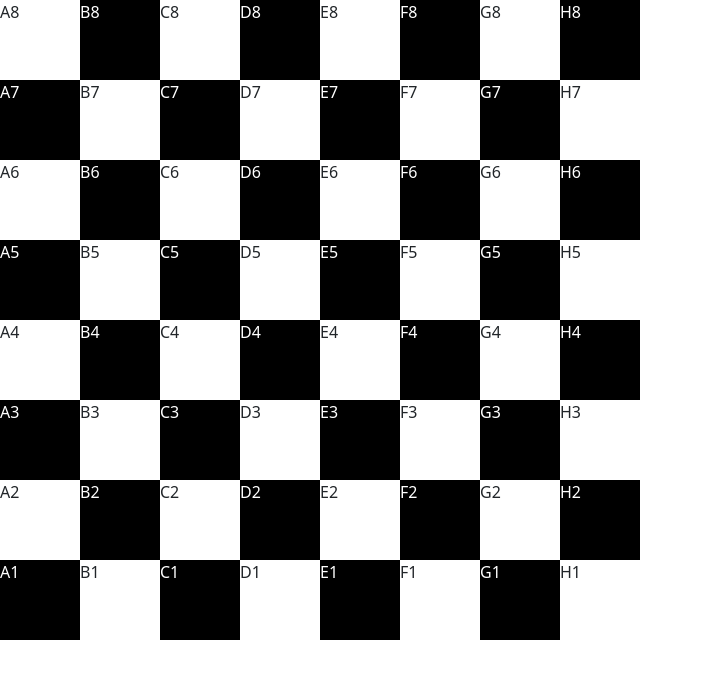
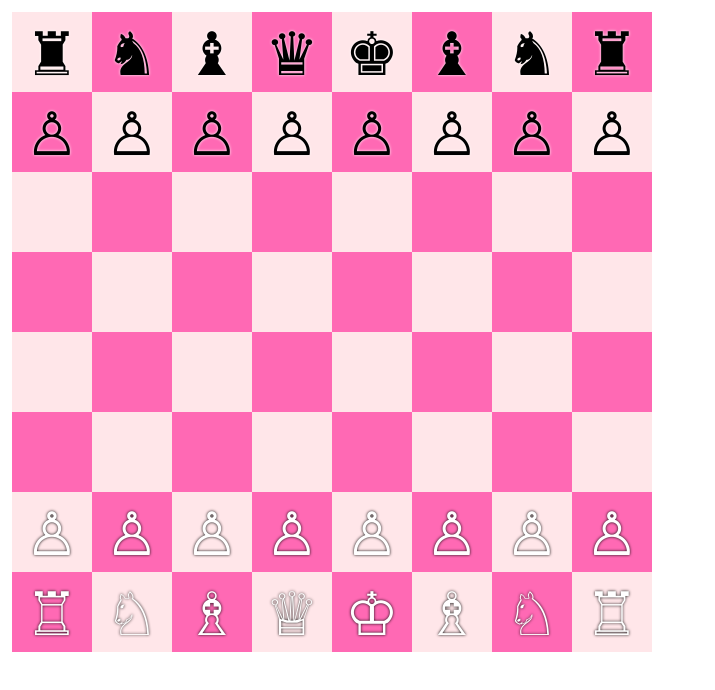
Before and after one commit to christina-hammer/chess, a React (Create React App) app in the folder chess/: page / in a window 1280 px wide. Shown: the top 690 px of the page, without its empty margins (0-715 px from the left). Built offline with nearby package versions, Linux system fonts and the light colour scheme.

Commit message:
progress

```diff
--- a/chess/src/Board/Board.js
+++ b/chess/src/Board/Board.js
@@ -1,10 +1,29 @@
 import Square, {colors} from "./Square/Square.js";
 import { columnToLetter, rowToNumber } from "./SquareNameMap.js";
 import { useState } from 'react';
+import { InitialPiecePositionMap } from "./InitialPiecePositionMap.js";
 
 export default function Board() {
 
     const [squares, setSquares] = useState(getNewBoard());
+
+    const selectSquare = (position, piece) => {
+        const newSquares = squares.map((row) =>
+            row.map((square) => {
+                if (square.position === position) {
+                    return {...square, selected: !square.selected};
+                }
+                else if (isPossibleCapture(square, position, piece)) {
+                    return {...square, possibleCapture: true};
+                }
+                else if (isPossibleMove(square, position, piece)) {
+                    return {...square, possibleMove: true};
+                }
+                return {...square, selected: false};
+            })
+        );
+        setSquares(newSquares);
+    }
 
     return (
         <div>
@@ -13,8 +32,12 @@ export default function Board() {
                     {row.map((square) => (
                         <Square
                             color = {square.color}
-                            name = {square.name}
-                            piece = {square.piece} />
+                            position = {square.position}
+                            selected = {square.selected}
+                            piece = {square.piece}
+                            possibleMove = {square.possibleMove}
+                            possibleCapture = {square.possibleCapture}
+                            selectSquare={selectSquare}/>
                     ))}
                 </div>
             ))}
@@ -38,13 +61,16 @@ export default function Board() {
     function getNewSquare(row, column) {
 
         let color = getSquareColor(row, column);
-        let name = getSquareName(row, column);
+        let name = getSquarePosition(row, column);
 
         return {
             id: row*10 + column,
-            name: name,
+            position: name,
             color: color,
-            piece: null
+            selected: false,
+            possibleMove: false,
+            possibleCapture: false,
+            piece: InitialPiecePositionMap[name] || null
         };
     }
 
@@ -57,8 +83,16 @@ export default function Board() {
         }
     }
 
-    function getSquareName(row, column) {
+    function getSquarePosition(row, column) {
         return columnToLetter[column] + rowToNumber[row]
     }
 
+    function isPossibleCapture(checkSquare, selectedPosition, selectedPiece) {
+        return false;
+    }
+
+    function isPossibleMove(checkSquare, selectedPosition, selectedPiece) {
+        return false;
+    }
+
 }
--- /dev/null
+++ b/chess/src/Board/InitialPiecePositionMap.js
@@ -0,0 +1,133 @@
+import { PieceType } from "./Pieces/PieceType.js";
+import { PieceColor } from "./Pieces/Piece.js";
+
+export const InitialPiecePositionMap = {
+    a1: {
+        type: PieceType.ROOK,
+        color: PieceColor.WHITE
+    },
+    b1: {
+        type: PieceType.KNIGHT,
+        color: PieceColor.WHITE
+    },
+    c1: {
+        type: PieceType.BISHOP,
+        color: PieceColor.WHITE
+    },
+    d1: {
+        type: PieceType.QUEEN,
+        color: PieceColor.WHITE
+    },
+    e1: {
+        type: PieceType.KING,
+        color: PieceColor.WHITE
+    },
+    f1: {
+        type: PieceType.BISHOP,
+        color: PieceColor.WHITE
+    },
+    g1: {
+        type: PieceType.KNIGHT,
+        color: PieceColor.WHITE
+    },
+    h1: {
+        type: PieceType.ROOK,
+        color: PieceColor.WHITE
+    },
+    a2: {
+        type: PieceType.PAWN,
+        color: PieceColor.WHITE
+    },
+    b2: {
+        type: PieceType.PAWN,
+        color: PieceColor.WHITE
+    },
+    c2: {
+        type: PieceType.PAWN,
+        color: PieceColor.WHITE
+    },
+    d2: {
+        type: PieceType.PAWN,
+        color: PieceColor.WHITE
+    },
+    e2: {
+        type: PieceType.PAWN,
+        color: PieceColor.WHITE
+    },
+    f2: {
+        type: PieceType.PAWN,
+        color: PieceColor.WHITE
+    },
+    g2: {
+        type: PieceType.PAWN,
+        color: PieceColor.WHITE
+    },
+    h2: {
+        type: PieceType.PAWN,
+        color: PieceColor.WHITE
+    },
+    a7: {
+        type: PieceType.PAWN,
+        color: PieceColor.BLACK
+    },
+    b7: {
+        type: PieceType.PAWN,
+        color: PieceColor.BLACK
+    },
+    c7: {
+        type: PieceType.PAWN,
+        color: PieceColor.BLACK
+    },
+    d7: {
+        type: PieceType.PAWN,
+        color: PieceColor.BLACK
+    },
+    e7: {
+        type: PieceType.PAWN,
+        color: PieceColor.BLACK
+    },
+    f7: {
+        type: PieceType.PAWN,
+        color: PieceColor.BLACK
+    },
+    g7: {
+        type: PieceType.PAWN,
+        color: PieceColor.BLACK
+    },
+    h7: {
+        type: PieceType.PAWN,
+        color: PieceColor.BLACK
+    },
+    a8: {
+        type: PieceType.ROOK,
+        color: PieceColor.BLACK
+    },
+    b8: {
+        type: PieceType.KNIGHT,
+        color: PieceColor.BLACK
+    },
+    c8: {
+        type: PieceType.BISHOP,
+        color: PieceColor.BLACK
+    },
+    d8: {
+        type: PieceType.QUEEN,
+        color: PieceColor.BLACK
+    },
+    e8: {
+        type: PieceType.KING,
+        color: PieceColor.BLACK
+    },
+    f8: {
+        type: PieceType.BISHOP,
+        color: PieceColor.BLACK
+    },
+    g8: {
+        type: PieceType.KNIGHT,
+        color: PieceColor.BLACK
+    },
+    h8: {
+        type: PieceType.ROOK,
+        color: PieceColor.BLACK
+    }
+};
--- /dev/null
+++ b/chess/src/Board/Pieces/Piece.js
@@ -0,0 +1,42 @@
+import '../../styles.css';
+import { PieceType } from './PieceType.js';
+
+export const PieceColor = {
+    WHITE: "white",
+    BLACK: "black"
+};
+
+export default function Piece(props) {
+
+    return (
+        <div className={getClass(props.color)}>
+            {getPiece(props.type, props.color)}
+        </div>
+    );
+}
+
+function getClass(color) {
+    if (color === PieceColor.WHITE) {
+        return "piece pieceWhite";
+    }
+    return "piece pieceBlack";
+}
+
+function getPiece(type, color) {
+    switch(type) {
+        case PieceType.PAWN:
+            return "♙";
+        case PieceType.ROOK:
+            return color === PieceColor.WHITE ? "♖" : "♜";
+        case PieceType.KNIGHT:
+            return color === PieceColor.WHITE ? "♘" : "♞";
+        case PieceType.BISHOP:
+            return color === PieceColor.WHITE ? "♗" : "♝";
+        case PieceType.QUEEN:
+            return color === PieceColor.WHITE ? "♕" : "♛";
+        case PieceType.KING:
+            return color === PieceColor.WHITE ? "♔" : "♚";
+        default:
+            return "";
+    }
+}
--- /dev/null
+++ b/chess/src/Board/Pieces/PieceType.js
@@ -0,0 +1,8 @@
+export const PieceType = {
+    PAWN: "pawn",
+    KNIGHT: "knight",
+    BISHOP: "bishop",
+    ROOK: "rook",
+    QUEEN: "queen",
+    KING: "king"
+};
--- a/chess/src/Board/Square/Square.js
+++ b/chess/src/Board/Square/Square.js
@@ -1,28 +1,37 @@
 import "../../styles.css";
+import Piece from "../Pieces/Piece.js";
 
 export const colors =  {
     BLACK: "black",
     WHITE: "white"
 };
 
+
+
 export default function Square(sq) {
+
+    const handleClick = () => {
+        sq.selectSquare(sq.position, sq.piece);
+    };
+
     return (
-        <div>
+        <div onClick={handleClick}>
             <div className = {squareClass(sq)}>
-                {sq.name}
+                {sq.piece && <Piece type={sq.piece.type} color={sq.piece.color}/>}
             </div>
 
         </div>
     );
+}
 
+function squareClass(sq) {
 
-    function squareClass(sq) {
+    const selected = sq.selected ? " selectedSquare" : "";
 
-        if (sq.color === colors.BLACK) {
-            return "square " + "black"
-        }
-        return "square " + "white";
+    const possibleMove = (sq.possibleMove && !sq.possibleCapture) ? " possibleMoveSquare" : "";
+    const possibleCapture = (sq.possibleCapture) ? " possibleCaptureSquare" : "";
+    if (sq.color === colors.BLACK) {
+        return "square " + "black" + selected + possibleMove + possibleCapture;
     }
-
-
+    return "square " + "white" + selected + possibleMove + possibleCapture;
 }
--- a/chess/src/Board/SquareNameMap.js
+++ b/chess/src/Board/SquareNameMap.js
@@ -1,12 +1,12 @@
 export const columnToLetter = {
-    0: 'A',
-    1: 'B',
-    2: 'C',
-    3: 'D',
-    4: 'E',
-    5: 'F',
-    6: 'G',
-    7: 'H'
+    0: 'a',
+    1: 'b',
+    2: 'c',
+    3: 'd',
+    4: 'e',
+    5: 'f',
+    6: 'g',
+    7: 'h'
 }
 
 export const rowToNumber = {
--- a/chess/src/Page/Page.js
+++ b/chess/src/Page/Page.js
@@ -1,10 +1,14 @@
 import Board from "../Board/Board.js"
+import "../styles.css";
+
 
 export default function Page() {
 
     return (
         <div>
-            <Board/>
+            <div className="boardContainer">
+                <Board/>
+            </div>
         </div>
     );
 }
--- a/chess/src/styles.css
+++ b/chess/src/styles.css
@@ -10,9 +10,42 @@
 
 .black {
     color: white;
-    background-color: black;
+    background-color: hotPink;
 }
 
 .white {
-    background-color: white;
+    background-color: #FFE6E9;
 }
+
+.boardContainer {
+    margin: 12px;
+}
+
+.piece {
+    font-size: 60px;
+    text-align: center;
+    line-height: 80px;
+    cursor: pointer;
+}
+
+.pieceWhite {
+    color: white;
+    text-shadow: 0 0 3px black;
+}
+
+.pieceBlack {
+    color: black;
+    text-shadow: 0 0 3px white;
+}
+
+.selectedSquare {
+    outline: 3px solid yellow;
+}
+
+.possibleMoveSquare {
+    outline: 3px solid green;
+}
+
+.possibleCaptureSquare {
+    outline: 3px solid darkmagenta;
+}
```
Also changed, not shown: 1 other file (tests, documents, lock files or other folders).
